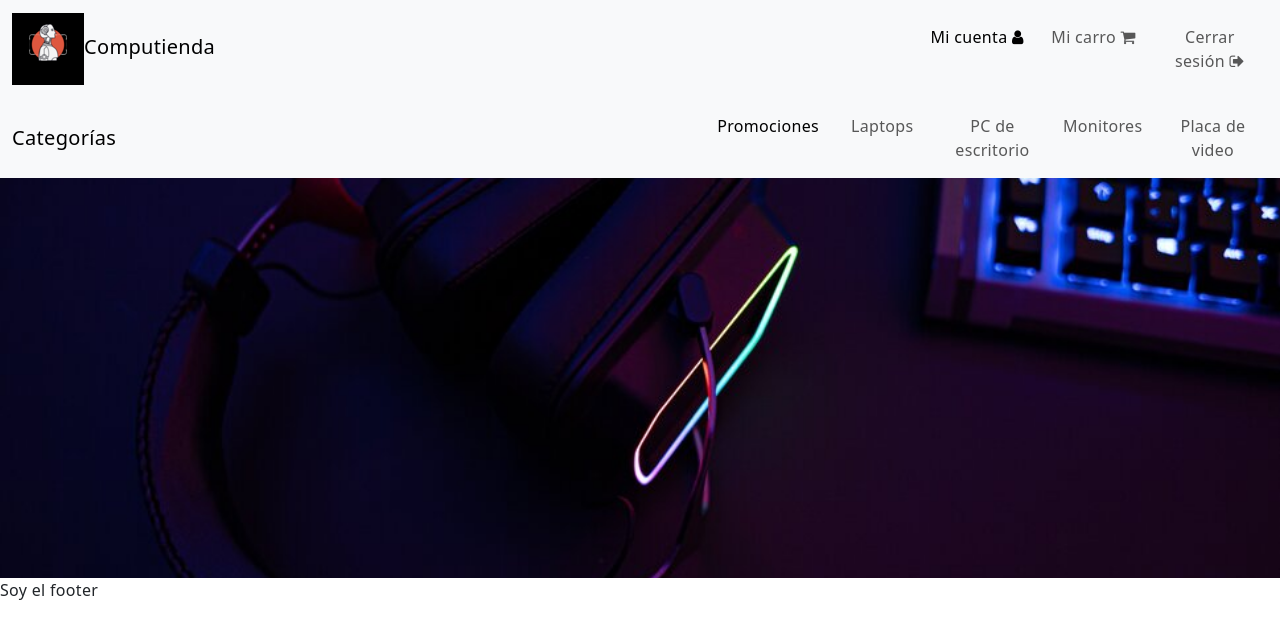
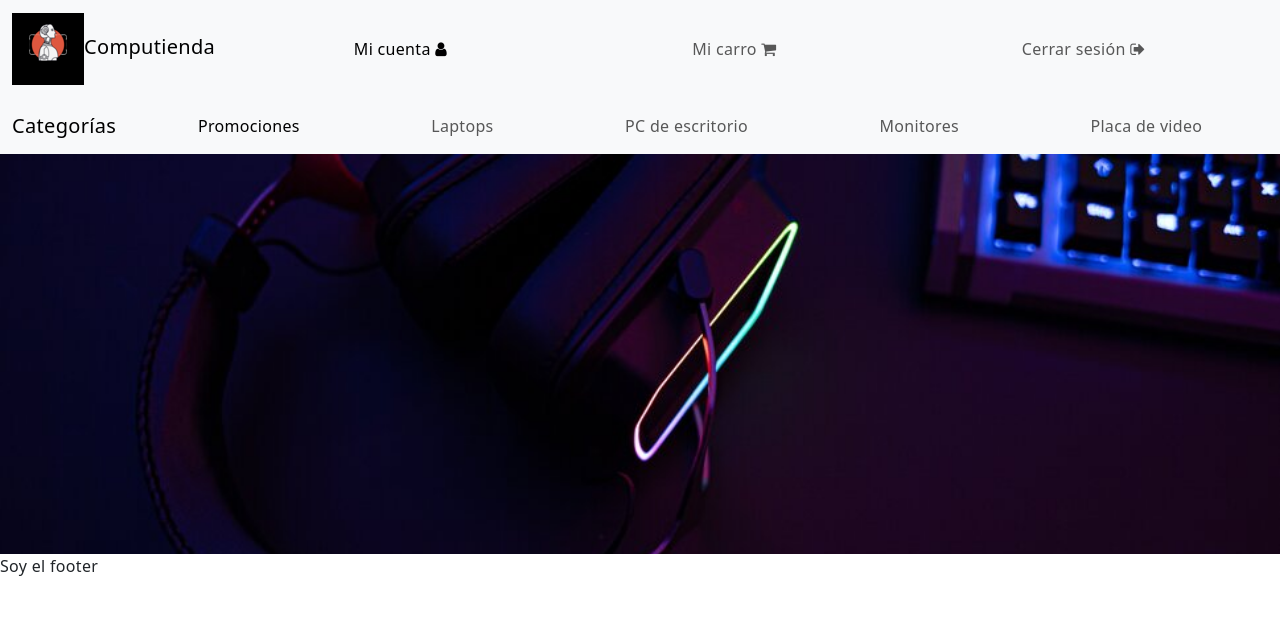
Before and after one commit to lualzugaray/Computienda, a PHP site: page / in a window 1280 px wide. Shown: the top 639 px of the page. Run offline with PHP 8.4, Linux system fonts and the light colour scheme.

Commit message:
Add files via upload

```diff
--- a/computienda/nav.php
+++ b/computienda/nav.php
@@ -1,14 +1,15 @@
 <?php $pagina = ""; ?>
 
-<div class="contenedor">
+<div class="d-flex flex-column">
+    <div>
         <nav id="header" class="navbar navbar-expand-lg navbar-light bg-light">
             <div class="container-fluid">
                 <a class="navbar-brand" href="index.php"><img src="img/logo.png" alt="">Computienda</a>
                 <button class="navbar-toggler" type="button" data-bs-toggle="collapse" data-bs-target="#navbarSupportedContent" aria-controls="navbarSupportedContent" aria-expanded="false" aria-label="Toggle navigation">
                     <span class="navbar-toggler-icon"></span>
                 </button>
-            <div id="navbarSupportedContent">
-                <ul class="navbar-nav me-auto mb-2 mb-lg-0">
+                <div class="collapse navbar-collapse" id="navbarSupportedContent">
+                    <ul class="navbar-nav nav-fill w-100">
                         <li class="nav-item">
                             <a class="nav-link active" aria-current="page" href="miCuenta.php">Mi cuenta <i class="fa fa-user"></i></a>
                         </li>
@@ -22,11 +23,13 @@
                 </div>
             </div>
         </nav>
+    </div>
+    <div>
         <nav class="navbar navbar-expand-lg navbar-light bg-light">
             <div class="container-fluid">
                 <span class="navbar-brand mb-0 h1">Categorías</span>
-            <div id="navbarSupportedContent">
-                <ul class="navbar-nav me-auto mb-2 mb-lg-0">
+                <div class="collapse navbar-collapse" id="navbarSupportedContent">
+                    <ul class="navbar-nav nav-fill w-100">
                         <li class="nav-item">
                             <a class="nav-link active" aria-current="page" href="#">Promociones</a>
                         </li>
@@ -47,3 +50,4 @@
             </div>
         </nav>
     </div>
+</div>
--- a/computienda/style/style.css
+++ b/computienda/style/style.css
@@ -33,16 +33,22 @@ body {
 }
 
 .my-header {
-    background-color: aqua;
+    background-color: aqua !important;
 }
 
 /* NAV */
+
+.nav-link {
+    padding-left: 0.5rem;
+    padding-right: 0.5rem;
+}
 
 .contenedor {
     display: flex;
     flex-direction: column;
     align-items: center;
     width: 100%;
+    justify-content: space-between;
 }
 
 .contenedor nav {
```
Lines whose indentation alone changed are shown as unchanged.
